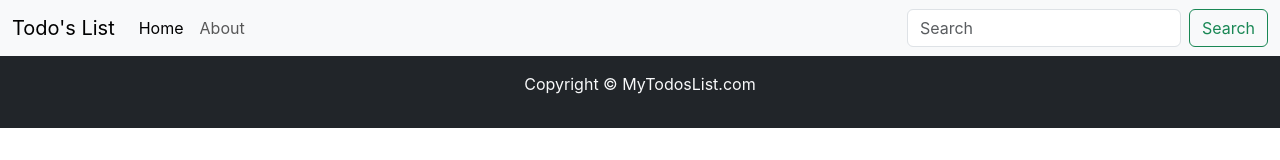
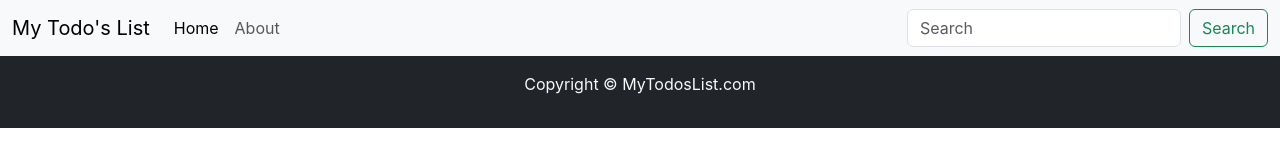
Before and after one commit to Szkrishna/React-Learning-with-Project, a React (Create React App) app in the folder todos-list/: page / in a window 1280 px wide. Shown: the top 160 px of the page. Built offline with nearby package versions, Linux system fonts and the light colour scheme.

Commit message:
changing header and adding props and proptypes to header component

```diff
--- a/todos-list/package.json
+++ b/todos-list/package.json
@@ -6,6 +6,7 @@
     "cra-template": "1.2.0",
     "react": "^19.0.0",
     "react-dom": "^19.0.0",
+    "react-router-dom": "^7.1.0",
     "react-scripts": "5.0.1",
     "web-vitals": "^4.2.4"
   },
--- a/todos-list/src/App.js
+++ b/todos-list/src/App.js
@@ -1,13 +1,15 @@
 import './App.css';
-import Header from "./MyComponents/Header";
-// import Footer from "./MyComponents/Footer";
+import { Header } from "./MyComponents/Header";
 import { Footer } from './MyComponents/Footer';
+import { BrowserRouter as Router } from "react-router-dom";
 
 function App() {
   return (
     <>
-      <Header/>
-      <Footer/>
+      <Router>
+        <Header title="My Todo's List" search={true} />
+        <Footer />
+      </Router>
     </>
   );
 }
--- a/todos-list/src/MyComponents/Header.jsx
+++ b/todos-list/src/MyComponents/Header.jsx
@@ -1,30 +1,40 @@
 import React from 'react';
+import PropTypes from 'prop-types';
+import { Link } from "react-router-dom";
 
-export default function Header() {
+export const Header = (props) => {
   return (
-    <div>
     <nav class="navbar navbar-expand-lg bg-body-tertiary">
       <div class="container-fluid">
-          <a class="navbar-brand" href="#">Todo's List</a>
+        <Link class="navbar-brand" href="#">{props.title}</Link>
         <button class="navbar-toggler" type="button" data-bs-toggle="collapse" data-bs-target="#navbarSupportedContent" aria-controls="navbarSupportedContent" aria-expanded="false" aria-label="Toggle navigation">
           <span class="navbar-toggler-icon"></span>
         </button>
         <div class="collapse navbar-collapse" id="navbarSupportedContent">
           <ul class="navbar-nav me-auto mb-2 mb-lg-0">
             <li class="nav-item">
-                <a class="nav-link active" aria-current="page" href="#">Home</a>
+              <Link class="nav-link active" aria-current="page" href="#">Home</Link>
             </li>
             <li class="nav-item">
-                <a class="nav-link" href="#">About</a>
+              <Link class="nav-link" href="#">About</Link>
             </li>
           </ul>
-            <form class="d-flex" role="search">
+          {props.search ? <form class="d-flex" role="search">
             <input class="form-control me-2" type="search" placeholder="Search" aria-label="Search" />
             <button class="btn btn-outline-success" type="submit">Search</button>
-            </form>
+          </form> : ""}
         </div>
       </div>
     </nav>
-    </div>
   )
 }
+
+Header.defaultProps = {
+  title: "Your Title Here",
+  searchBar: true
+}
+
+Header.propTypes = {
+  title: PropTypes.string,
+  searchBar: PropTypes.bool.isRequired
+}
```
Also changed, not shown: 1 other file (tests, documents, lock files or other folders). Lines whose indentation alone changed are shown as unchanged.
